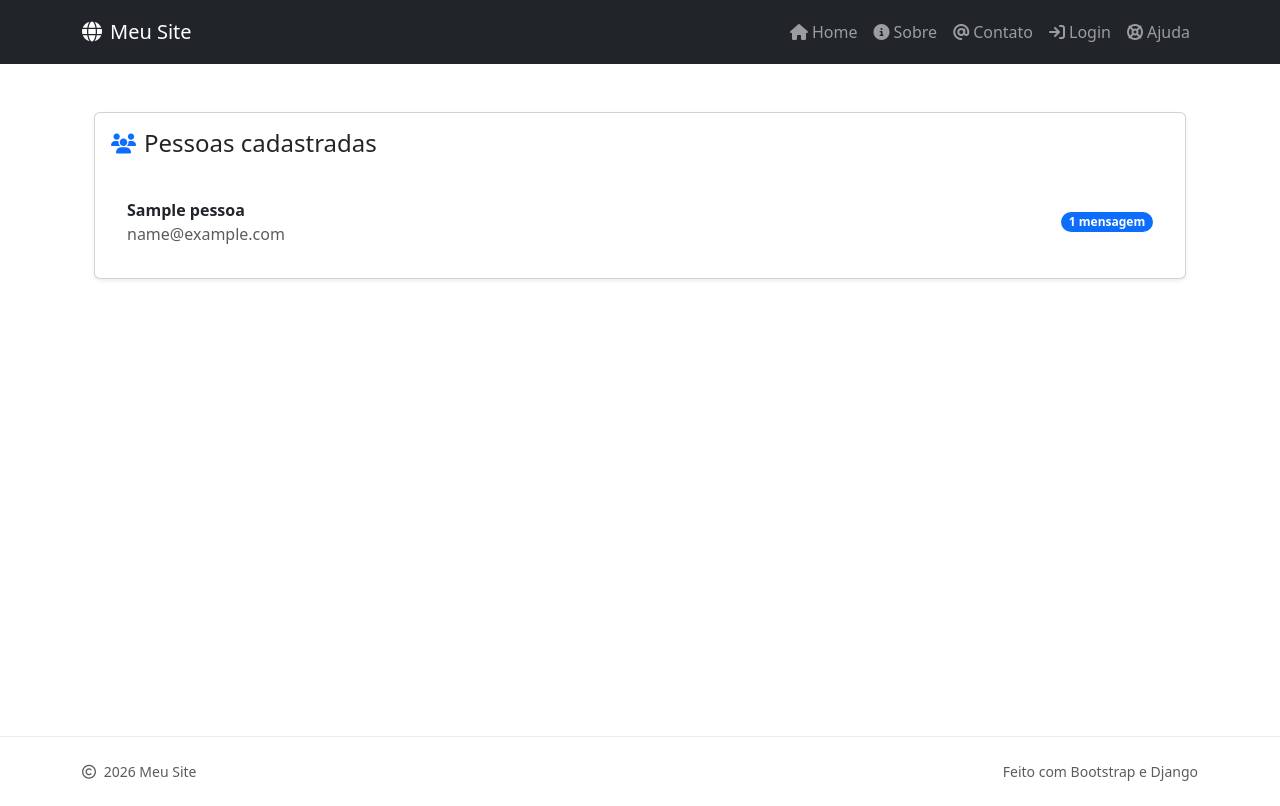
After one commit to lpjunior/backend-turma-python-maf-2025_3, a Django app: template pages/templates/pages/pessoas.html in a window 1280 px wide. The commit adds this page. Run offline with Django 5.2, Linux system fonts and the light colour scheme; the template is opened without the code that fills it: most values are stand-ins (such as "Sample title", 1, 10 or a date in 2020).

Commit message:
Add user authentication views and templates; enhance navigation for authenticated users

```diff
--- a/pages/templates/pages/base.html
+++ b/pages/templates/pages/base.html
@@ -87,9 +87,44 @@
               <li class="nav-item">
                 <a class="nav-link {% if request.resolver_match.url_name == 'contato' %}active{% endif %}"
                    href="{% url 'contato' %}">
-                  <i class="fa-solid fa-envelope me-1"></i>Contato
+                  <i class="fa-solid fa-at me-1"></i>Contato
                 </a>
               </li>
+
+
+            {% if user.is_authenticated %}
+              <li class="nav-item">
+                <a class="nav-link {% if request.resolver_match.url_name == 'area_restrita' %}active{% endif %}"
+                   href="{% url 'area_restrita' %}">
+                  <i class="fa-solid fa-key me-1"></i>Área Restrita
+                </a>
+              </li>
+              <li class="nav-item">
+                <a class="nav-link {% if request.resolver_match.url_name == 'mensagens' %}active{% endif %}"
+                   href="{% url 'mensagens' %}">
+                  <i class="fa-solid fa-envelope me-1"></i>Mensagens
+                </a>
+              </li>
+              <li class="nav-item">
+                <a class="nav-link {% if request.resolver_match.url_name == 'pessoas' %}active{% endif %}"
+                   href="{% url 'pessoas' %}">
+                  <i class="fa-solid fa-person me-1"></i>Pessoas
+                </a>
+              </li>
+              <li class="nav-item">
+                <a class="nav-link {% if request.resolver_match.url_name == 'logout' %}active{% endif %}"
+                   href="{% url 'logout' %}">
+                  <i class="fa-solid fa-arrow-right-from-bracket me-1"></i>Logout
+                </a>
+              </li>
+            {% else %}
+              <li class="nav-item">
+                <a class="nav-link {% if request.resolver_match.url_name == 'login' %}active{% endif %}"
+                   href="{% url 'login' %}">
+                  <i class="fa-solid fa-arrow-right-to-bracket me-1"></i>Login
+                </a>
+              </li>
+            {% endif %}
 
               <li class="nav-item">
                 <a class="nav-link {% if request.resolver_match.url_name == 'ajuda' %}active{% endif %}"
--- a/pages/templates/pages/mensagens.html
+++ b/pages/templates/pages/mensagens.html
@@ -25,10 +25,10 @@
 
               <div class="d-flex justify-content-between align-items-start flex-wrap">
                 <div>
-                  <strong class="d-block">{{ msg.nome }}</strong>
-                  <a href="mailto:{{ msg.email }}"
+                  <strong class="d-block">{{ msg.pessoa.nome }}</strong>
+                  <a href="mailto:{{ msg.pessoa.email }}"
                      class="text-decoration-none text-muted">
-                    {{ msg.email }}
+                    {{ msg.pessoa.email }}
                   </a>
                 </div>
 
--- /dev/null
+++ b/pages/templates/pages/pessoas.html
@@ -0,0 +1,69 @@
+{% extends "pages/base.html" %}
+
+{% block title %}Pessoas, Senac Site Online{% endblock %}
+
+{% block content %}
+
+<section aria-labelledby="titulo-pessoas" class="container my-4">
+
+  <div class="card shadow-sm">
+    <div class="card-body">
+
+      <header class="d-flex align-items-center mb-4">
+        <i class="fa-solid fa-users fa-lg text-primary me-2"
+           aria-hidden="true"></i>
+        <h1 id="titulo-pessoas" class="h4 mb-0">
+          Pessoas cadastradas
+        </h1>
+      </header>
+
+      {% if pessoas %}
+        <ul class="list-group list-group-flush">
+
+          {% for pessoa in pessoas %}
+            <li class="list-group-item py-3">
+
+              <div class="d-flex justify-content-between align-items-center flex-wrap">
+
+                <div>
+                  <strong class="d-block">
+                    {{ pessoa.nome }}
+                  </strong>
+
+                  <a href="mailto:{{ pessoa.email }}"
+                     class="text-decoration-none text-muted">
+                    {{ pessoa.email }}
+                  </a>
+                </div>
+
+                <span class="badge bg-primary rounded-pill">
+                  {{ pessoa.total_mensagens }}
+                  {% if pessoa.total_mensagens == 1 %}
+                    mensagem
+                  {% else %}
+                    mensagens
+                  {% endif %}
+                </span>
+
+              </div>
+
+            </li>
+          {% endfor %}
+
+        </ul>
+
+      {% else %}
+
+        <div class="alert alert-info mb-0" role="status">
+          <i class="fa-solid fa-circle-info me-2" aria-hidden="true"></i>
+          Nenhuma pessoa cadastrada até o momento.
+        </div>
+
+      {% endif %}
+
+    </div>
+  </div>
+
+</section>
+
+{% endblock %}
--- a/senac_site/settings.py
+++ b/senac_site/settings.py
@@ -110,3 +110,7 @@ USE_I18N = True
 STATIC_URL = 'static/'
 
 DEFAULT_AUTO_FIELD = 'django.db.models.BigAutoField'
+
+LOGIN_URL = 'login'
+LOGIN_REDIRECT_URL = 'area_restrita'
+LOGOUT_REDIRECT_URL = 'login'
```
Also changed, not shown: pages/templates/pages/login.html (added, +23 -0 lines), pages/templates/pages/restrita.html (added, +28 -0 lines), pages/urls.py (+10 -1 lines), pages/views.py (+51 -6 lines).
